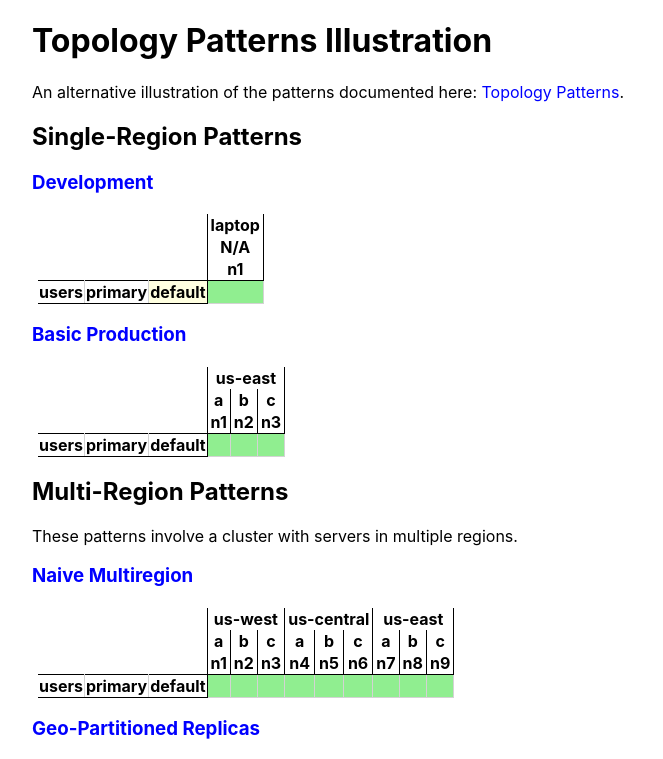
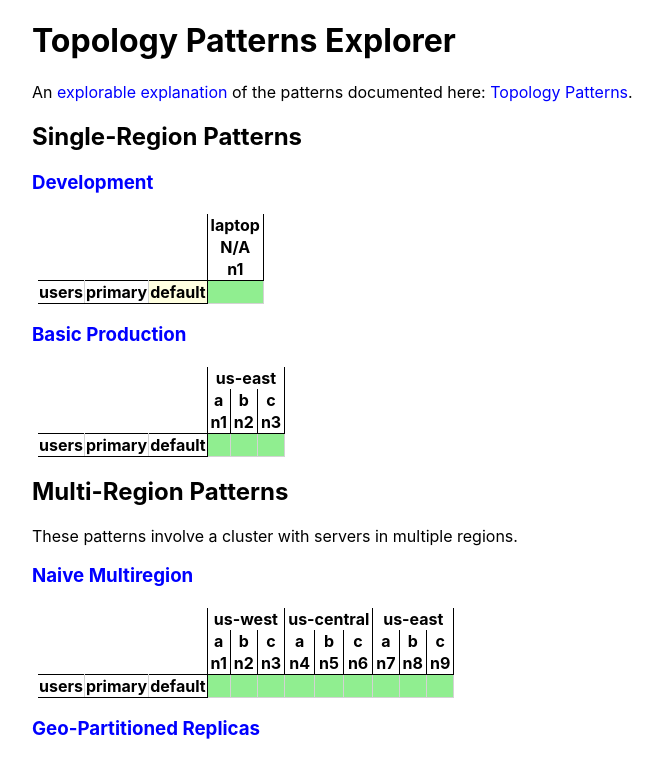
Before and after one commit to vilterp/crdb-config-explorer, a React (Create React App) app: page / in a window 1280 px wide. Shown: the top 759 px of the page, without its empty margins (18-681 px from the left). Built offline with nearby package versions, Linux system fonts and the light colour scheme.

Commit message:
explorable explanations link

```diff
--- a/src/App.tsx
+++ b/src/App.tsx
@@ -19,9 +19,13 @@ import { PlaygroundPage } from "./playground";
 function IndexPage() {
   return (
     <>
-      <h1>Topology Patterns Illustration</h1>
+      <h1>Topology Patterns Explorer</h1>
       <p>
-        An alternative illustration of the patterns documented here:{" "}
+        An{" "}
+        <a href="http://worrydream.com/ExplorableExplanations/">
+          explorable explanation
+        </a>{" "}
+        of the patterns documented here:{" "}
         <a href="https://www.cockroachlabs.com/docs/stable/topology-patterns.html">
           Topology Patterns
         </a>
```
